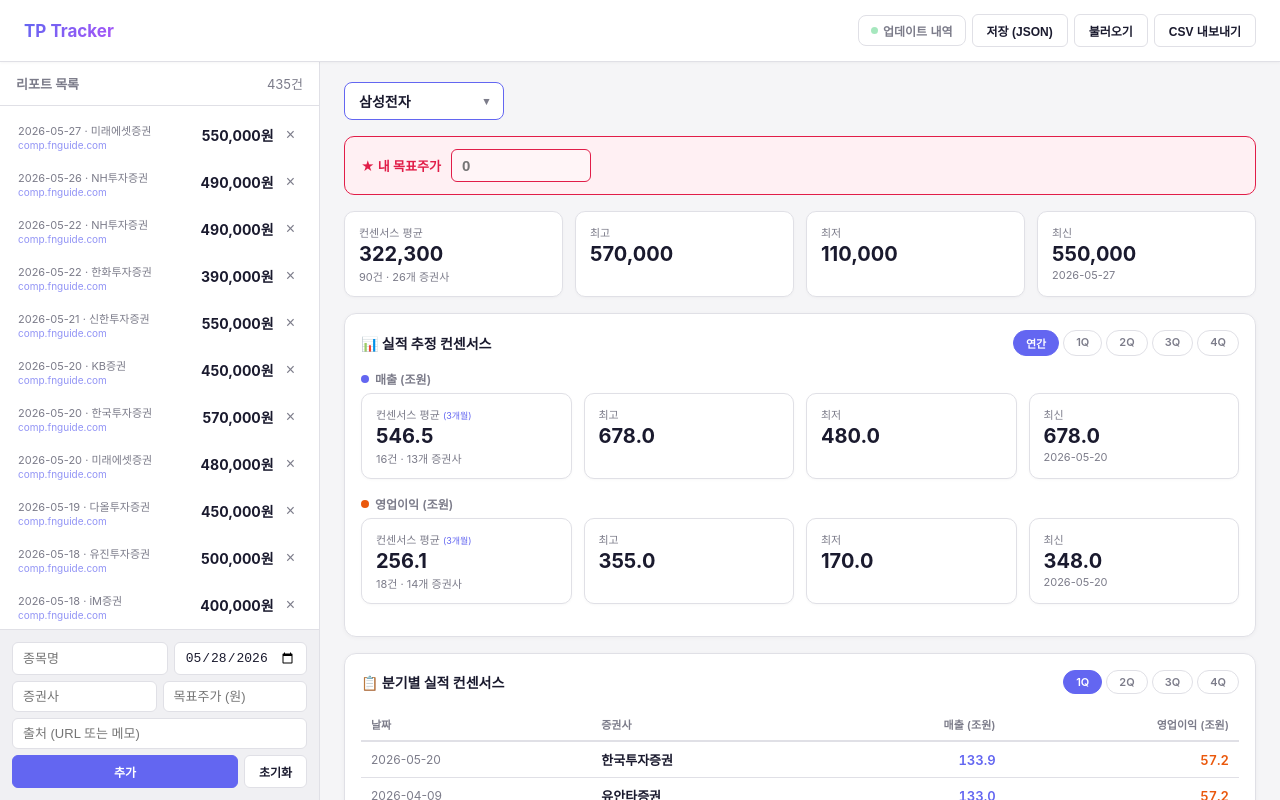
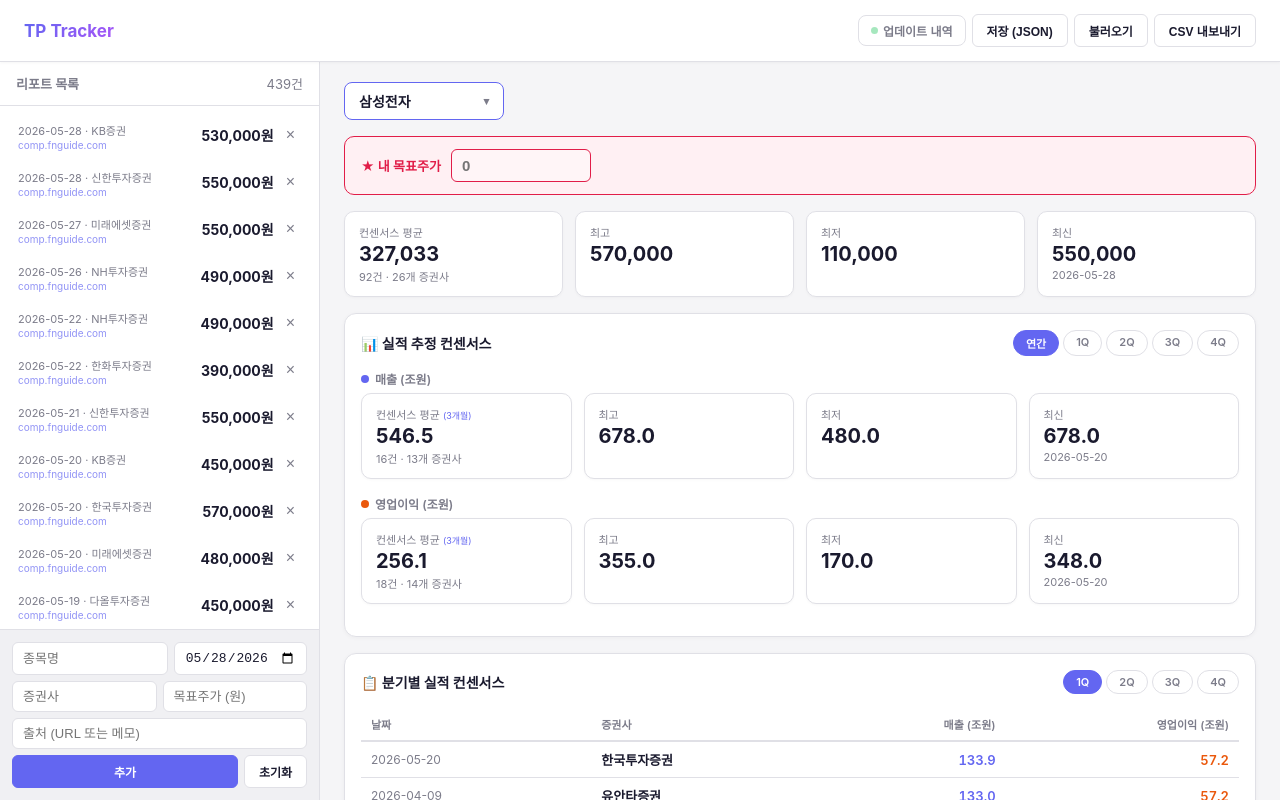
Before and after one commit to whysosary-dot/tp-tracker, a plain HTML site: page index.html in a window 1280 px wide. Drawn offline with nearby package versions, Linux system fonts and the light colour scheme.

Commit message:
TP Tracker auto-update 2026-05-29

```diff
--- a/index.html
+++ b/index.html
@@ -1556,6 +1556,12 @@
 
 // ── Update Log ──
 const updateLog = [
+  { date: '2026-05-29', items: [
+    { stock:'삼성전자', broker:'KB증권', tp:530000, entryDate:'2026-05-28' },
+    { stock:'삼성전자', broker:'신한투자증권', tp:550000, entryDate:'2026-05-28' },
+    { stock:'SK하이닉스', broker:'신한투자증권', tp:3800000, entryDate:'2026-05-28' },
+    { stock:'HD한국조선해양', broker:'DB증권', tp:600000, entryDate:'2026-05-28' },
+  ]},
   { date: '2026-05-28', items: [
     { stock:'삼성전자', broker:'NH투자증권', tp:490000, entryDate:'2026-05-26' },
     { stock:'삼성전자', broker:'미래에셋증권', tp:550000, entryDate:'2026-05-27' },
@@ -2025,6 +2031,8 @@
     { date:'2026-05-22', broker:'한화투자증권', tp:390000, source:'https://comp.fnguide.com/SVO2/ASP/SVD_Consensus.asp?pGB=1&gicode=A005930' },
     { date:'2026-05-26', broker:'NH투자증권', tp:490000, source:'https://comp.fnguide.com/SVO2/ASP/SVD_Consensus.asp?pGB=1&gicode=A005930' },
     { date:'2026-05-27', broker:'미래에셋증권', tp:550000, source:'https://comp.fnguide.com/SVO2/ASP/SVD_Report_Summary.asp?pGB=1&gicode=A005930' },
+    { date:'2026-05-28', broker:'KB증권', tp:530000, source:'https://comp.fnguide.com/SVO2/ASP/SVD_Report_Summary.asp?pGB=1&gicode=A005930' },
+    { date:'2026-05-28', broker:'신한투자증권', tp:550000, source:'https://comp.fnguide.com/SVO2/ASP/SVD_Report_Summary.asp?pGB=1&gicode=A005930' },
   ];
   samsung.forEach(s => { entries.push({ id: Date.now() + Math.random(), stock:'삼성전자', ...s }); });
 
@@ -2115,6 +2123,7 @@
     { date:'2026-05-22', broker:'NH투자증권', tp:3100000, source:'https://comp.fnguide.com/SVO2/ASP/SVD_Report_Summary.asp?pGB=1&gicode=A000660' },
     { date:'2026-05-26', broker:'NH투자증권', tp:3100000, source:'https://comp.fnguide.com/SVO2/ASP/SVD_Consensus.asp?pGB=1&gicode=A000660' },
     { date:'2026-05-27', broker:'미래에셋증권', tp:3800000, source:'https://comp.fnguide.com/SVO2/ASP/SVD_Report_Summary.asp?pGB=1&gicode=A000660' },
+    { date:'2026-05-28', broker:'신한투자증권', tp:3800000, source:'https://comp.fnguide.com/SVO2/ASP/SVD_Report_Summary.asp?pGB=1&gicode=A000660' },
   ];
   skh.forEach(s => { entries.push({ id: Date.now() + Math.random(), stock:'SK하이닉스', ...s }); });
 
@@ -2175,6 +2184,7 @@
     { date:'2026-05-08', broker:'하나증권', tp:570000, source:'https://comp.fnguide.com/SVO2/ASP/SVD_Report_Summary.asp?pGB=1&gicode=A009540' },
     { date:'2026-05-08', broker:'삼성증권', tp:700000, source:'https://comp.fnguide.com/SVO2/ASP/SVD_Report_Summary.asp?pGB=1&gicode=A009540' },
     { date:'2026-05-21', broker:'현대차증권', tp:580000, source:'https://comp.fnguide.com/SVO2/ASP/SVD_Report_Summary.asp?pGB=1&gicode=A009540' },
+    { date:'2026-05-28', broker:'DB증권', tp:600000, source:'https://comp.fnguide.com/SVO2/ASP/SVD_Report_Summary.asp?pGB=1&gicode=A009540' },
   ];
   hd.forEach(s => { entries.push({ id: Date.now() + Math.random(), stock:'HD한국조선해양', ...s }); });
 
```
